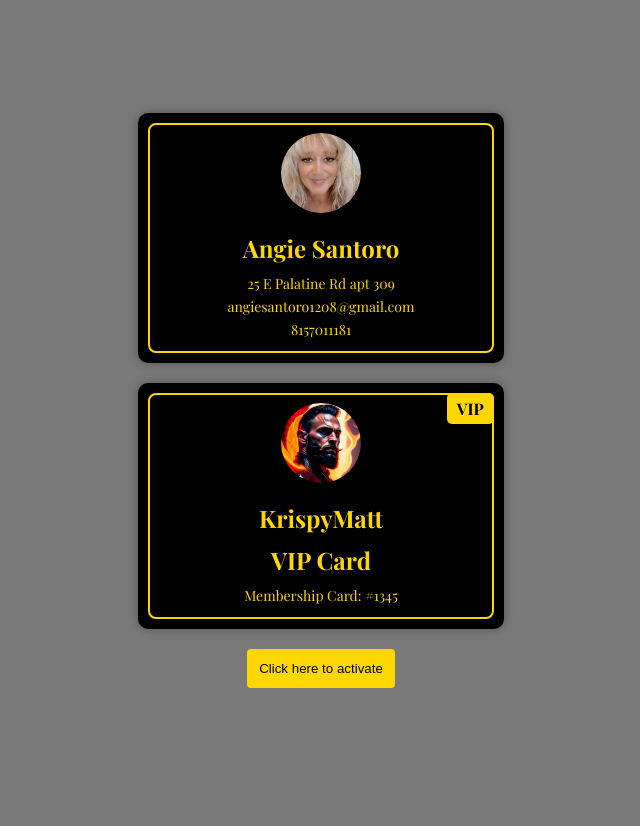
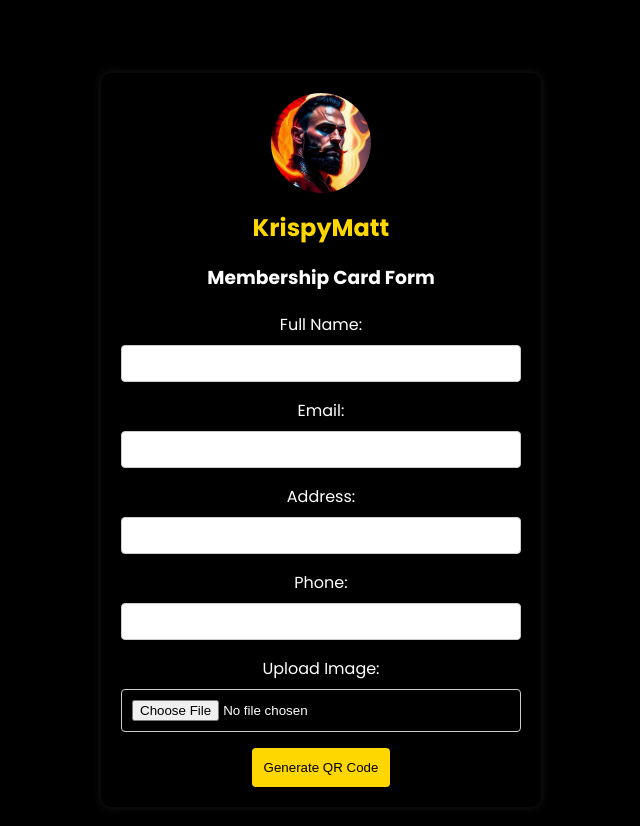
Before and after one commit to meet-tola/qr, a plain HTML site: page index.html in a window 1280 px wide. Shown: the whole page, without its empty margins (319-959 px from the left). Before the commit the page ends 800 px from the top, so only its background shows below. Drawn offline with nearby package versions, Linux system fonts and the light colour scheme; a web font is replaced by a local one.

Commit message:
Update index.html

```diff
--- a/index.html
+++ b/index.html
@@ -3,76 +3,68 @@
 <head>
     <meta charset="UTF-8">
     <meta name="viewport" content="width=device-width, initial-scale=1.0">
-    <title>KrispyMatt Celebrity Membership Card Generator</title>
-    <link rel="stylesheet" href="https://fonts.googleapis.com/css2?family=Playfair+Display:wght@200;300;400;500;700&display=swap">
+    <title>Celebrity Membership Card</title>
+    <link rel="stylesheet" href="https://fonts.googleapis.com/css2?family=Poppins:wght@400;700&display=swap">
+    <script src="https://cdnjs.cloudflare.com/ajax/libs/qrious/4.0.2/qrious.min.js"></script>
     <style>
         body {
-            font-family: 'Playfair Display', serif;
-            background-color: #797979;
+            font-family: 'Poppins', sans-serif;
+            background-color: #000;
+            color: #fff;
             margin: 0;
             padding: 0;
             display: flex;
             justify-content: center;
             align-items: center;
-            height: 100vh;
+            height: 110vh;
         }
 
-        p {
-            padding: 0;
-            margin: 4px;
-            font-weight: 100;
-            font-size: 14px;
+        #membership-form {
+            background-color: #000;
+            padding: 20px;
+            border-radius: 10px;
+            box-shadow: 0 0 10px rgba(255, 255, 255, 0.1);
+            width: 400px;
+            text-align: center;
         }
 
-        .modal-details {
-            font-weight: 700;
+        #profile-section {
             margin-bottom: 20px;
         }
 
-        h2 {
-            padding: 0;
-            margin: 10px;
+        #profile-image {
+            width: 100px;
+            height: 100px;
+            border-radius: 50%;
+            object-fit: cover;
+            margin-bottom: 10px;
         }
 
-        #card-container {
-            display: flex;
-            flex-direction: column;
-            align-items: center;
+        h2 {
+            margin: 0;
+            font-weight: 700;
+            color: #FFD700;
         }
 
-        .card {
-            position: relative;
-            background-color: #000;
-            color: #FFD700;
-            padding: 20px 50px;
-            border-radius: 10px;
-            box-shadow: 0 0 10px rgba(0, 0, 0, 0.3);
-            margin-bottom: 20px;
-            width: 90%; /* Adjust as needed */
-            max-width: 400px; /* Set a maximum width */
-            text-align: center;
+        label {
+            display: block;
+            margin-bottom: 8px;
         }
 
-        .card::before {
-            content: "";
-            position: absolute;
-            top: 10px;
-            left: 10px;
-            right: 10px;
-            bottom: 10px;
-            border: 2px solid #FFD700;
-            border-radius: 8px;
+        input, select {
+            width: 100%;
+            padding: 10px;
+            margin-bottom: 16px;
+            border: 1px solid #ccc;
+            border-radius: 4px;
+            box-sizing: border-box;
         }
 
-        #details-card img, #celebrity-card img {
-            width: 80px;
-            height: 80px;
-            border-radius: 50%;
-            object-fit: cover;
-            margin-bottom: 5px;
+        #image-upload {
+            margin-bottom: 16px;
         }
 
-        #activate-btn {
+        button {
             background-color: #FFD700;
             color: #000;
             padding: 12px;
@@ -81,114 +73,77 @@
             cursor: pointer;
         }
 
-        #modal-overlay {
-            display: none;
-            position: fixed;
-            top: 0;
-            left: 0;
-            width: 100%;
-            height: 100%;
-            background: rgba(0, 0, 0, 0.5);
-            justify-content: center;
-            align-items: center;
+        button:hover {
+            background-color: #DAA520;
         }
 
-        #modal {
-            background: #fff;
-            padding: 30px;
-            border-radius: 10px;
-            width: 90%; /* Adjust as needed */
-            max-width: 300px; /* Set a maximum width */
-            text-align: center;
-        }
-
-        #close-modal {
-            color: #007BFF;
-            cursor: pointer;
-        }
-
-        #amount {
-            font-size: 24px;
-            font-weight: bold;
-            color: #000;
-            margin-bottom: 20px;
-        }
-
-        #vip-badge {
-            position: absolute;
-            font-weight: 700;
-            top: 10px;
-            right: 10px;
-            background-color: #FFD700;
-            color: #000;
-            padding: 5px 10px;
-            border-radius: 5px;
-        }
-
-        /* Media queries for responsiveness */
-        @media (max-width: 768px) {
-            .card {
-                padding: 15px 30px;
-                width: 80%; /* Adjust as needed */
-            }
-
-            #modal {
-                width: 80%; /* Adjust as needed */
-            }
-        }
-
-        @media (max-width: 480px) {
-            .card {
-                width: 95%; /* Adjust as needed */
-            }
-
-            #modal {
-                width: 95%; /* Adjust as needed */
-            }
+        #qr-code {
+            display: none;
+            margin-top: 16px;
         }
     </style>
 </head>
 <body>
 
-    <div id="card-container">
-        <div class="card" id="details-card">
-            <img src="./assets/fan_profile2.jpg" alt="Fan Profile Image">
-            <h2>Angie Santoro</h2>
-            <p>25 E Palatine Rd apt 309 </p>
-            <p>angiesantoro1208@gmail.com</p>
-            <p>8157011181</p>
+    <div id="membership-form">
+        <div id="profile-section">
+            <img id="profile-image" src="./assets/celebrity_profile.jpg" alt="Celebrity Profile Image">
+            <h2>KrispyMatt</h2>
+            <h3>Membership Card Form</h3>
         </div>
 
-        <div class="card" id="celebrity-card">
-            <img src="./assets/celebrity_profile.jpg" alt="Celebrity Profile Image">
-            <h2>KrispyMatt</h2>
-            <h2>VIP Card</h2>
-            <div id="vip-badge">VIP</div>
-            <p>Membership Card: #1345</p>
-        </div>
+        <form id="myForm">
+            <label for="name">Full Name:</label>
+            <input type="text" id="name" name="name" required>
 
-        <button id="activate-btn" onclick="activateMembership()">Click here to activate</button>
-    </div>
+            <label for="email">Email:</label>
+            <input type="email" id="email" name="email" required>
 
-    <!-- Modal -->
-    <div id="modal-overlay">
-        <div id="modal">
-            <p id="amount">$600</p>
-            <p class="modal-details">
-                You will be required to pay this amount to activate your VIP membership.
-                Please contact Top Management for payment details.
-            </p>
-            <span id="close-modal" onclick="closeModal()">Close</span>
-        </div>
+            <label for="address">Address:</label>
+            <input type="text" id="address" name="address" required>
+
+            <label for="phone">Phone:</label>
+            <input type="tel" id="phone" name="phone" required>
+
+            <label for="image-upload">Upload Image:</label>
+            <input type="file" id="image-upload" name="image" accept="image/*">
+
+            <button type="button" onclick="generateQRCode()">Generate QR Code</button>
+
+            <div id="qr-code">
+                <img id="qr-image" alt="QR Code">
+                <br>
+                <a id="download-link" download="membership_qr.png" href="#">Download QR Code</a>
+            </div>
+        </form>
     </div>
 
     <script>
-        function activateMembership() {
-            document.getElementById("modal-overlay").style.display = "flex";
-        }
+        function generateQRCode() {
+            var form = document.getElementById("myForm");
+            var qrCodeDiv = document.getElementById("qr-code");
+            var qrImage = document.getElementById("qr-image");
+            var downloadLink = document.getElementById("download-link");
 
-        function closeModal() {
-            document.getElementById("modal-overlay").style.display = "none";
+            // Validate form before generating QR code
+            if (form.checkValidity()) {
+                // Get form data
+                var formData = new FormData(form);
+                var qrText = JSON.stringify(Object.fromEntries(formData.entries()));
+
+                // Generate QR code
+                qrImage.src = new QRious({
+                    value: qrText,
+                    size: 128
+                }).toDataURL();
+
+                // Display QR code and download link
+                qrCodeDiv.style.display = "block";
+                downloadLink.href = qrImage.src;
+            } else {
+                // Trigger form validation
+                form.reportValidity();
+            }
         }
     </script>
 </body>
```
